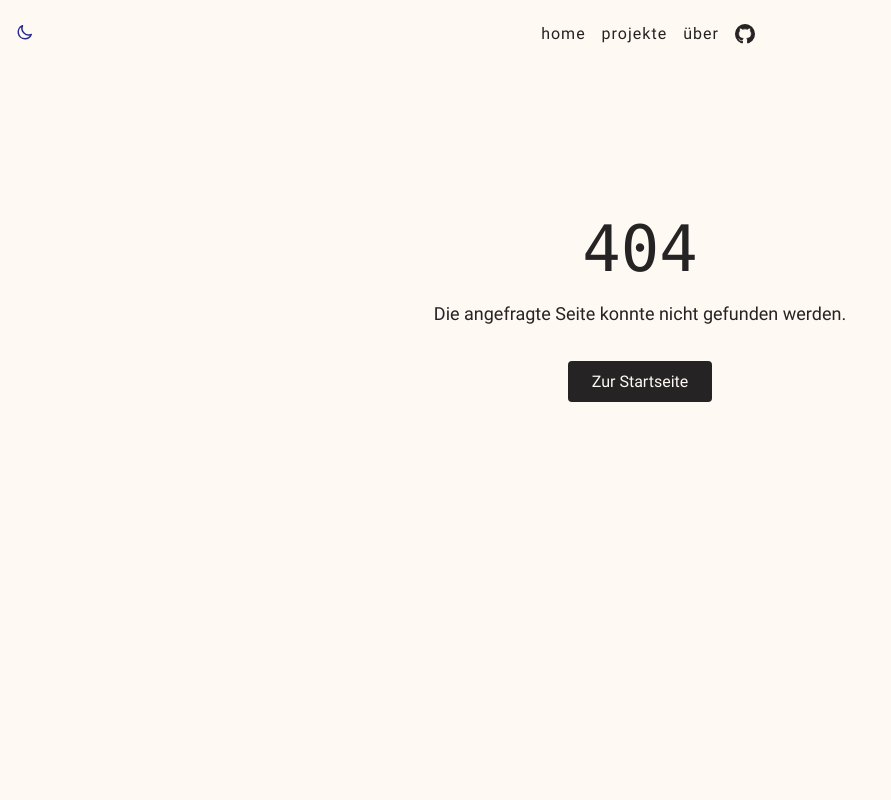
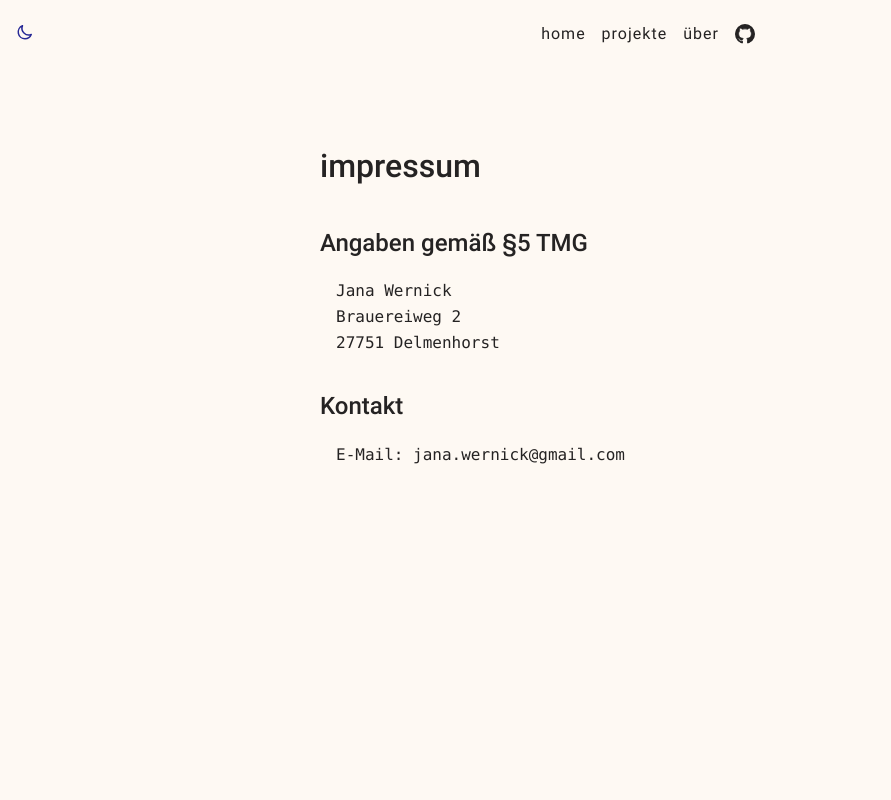
Before and after one commit to jamawe/portfolio, a Vue app: page /legal-info in a window 1280 px wide. Before the commit this address had no page. Shown: the top 800 px of the page, without its empty margins (0-891 px from the left). Built offline with nearby package versions, Linux system fonts and the light colour scheme.

Commit message:
feature: Add legal info

```diff
--- a/src/components/Footer.vue
+++ b/src/components/Footer.vue
@@ -68,7 +68,9 @@ function fallbackCopyEmailToClipboard(email) {
                             <IconCopy class="footer__section__container__row__button__icon" />
                         </button>
                     </div>
-
+                    <div class="footer__section__container__row">
+                        <router-link class="footer__section__container__row__link" :to="{ name: 'legal-info' }">Impressum</router-link>
+                    </div>
             </div>
         </div>
 
--- a/src/router/index.js
+++ b/src/router/index.js
@@ -2,7 +2,7 @@ import { createRouter, createWebHistory } from 'vue-router'
 
 const HomeView = () => import('../views/HomeView.vue');
 const AboutView = () => import('../views/AboutView.vue');
-const ContactView = () => import('../views/ContactView.vue');
+const LegalInfoView = () => import('../views/LegalInfoView.vue');
 const ProjectView = () => import('../views/ProjectView.vue');
 const PageNotFoundView = () => import('../views/PageNotFoundView.vue');
 
@@ -39,6 +39,14 @@ const router = createRouter({
       component: AboutView,
       meta: {
         title: 'Über mich',
+      },
+    },
+    {
+      path: '/legal-info',
+      name: 'legal-info',
+      component: LegalInfoView,
+      meta: {
+        title: 'Impressum',
       },
     },
     {
--- /dev/null
+++ b/src/views/LegalInfoView.vue
@@ -0,0 +1,49 @@
+<script setup>
+</script>
+
+<template>
+    <div class="impressum">
+        <h1 class="impressum__title">Impressum</h1>
+        <h2 class="impressum__heading">Angaben gem&auml;&szlig; &sect;5 TMG</h2>
+        <p class="impressum__paragraph">
+            Jana Wernick <br>
+            Brauereiweg 2 <br>
+            27751 Delmenhorst
+        </p>
+        <h2 class="impressum__heading">Kontakt</h2>
+        <p class="impressum__paragraph">
+            E-Mail: jana.wernick@gmail.com
+        </p>
+    </div>
+</template>
+
+<style lang="scss" scoped>
+.impressum {
+    display: flex;
+    flex-direction: column;
+    justify-content: center;
+    align-items: flex-start;
+    min-height: 100vh;
+
+    font-family: var(--monospace);
+
+    padding-bottom: 20%;
+    padding-left: 10%;
+
+    &__title {
+        font-family: 'Roboto Medium';
+        text-transform: lowercase;
+        margin-bottom: 2rem;
+    }
+
+    &__heading {
+        font-family: 'Roboto Medium';
+        margin-bottom: 1rem;
+    }
+
+    &__paragraph {
+        padding-left: 1rem;
+        margin-bottom: 2rem;
+    }
+}
+</style>
```
